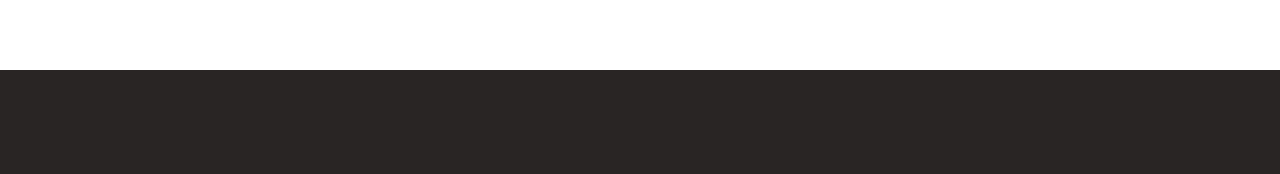
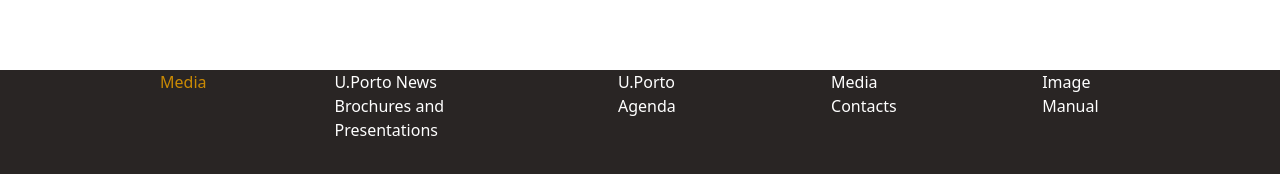
Before and after one commit to tuyishimejohnson/gate_website_clone, a website: page src/index.html in a window 1280 px wide. Shown: the part 4202-4376 px from the top of the page. Drawn offline with Linux system fonts and the light colour scheme.

Commit message:
Added links to the footer

```diff
--- a/src/index.html
+++ b/src/index.html
@@ -284,11 +284,24 @@
     </main>
 
 
-    <footer class=" bg-stone-800 h-screen">
+    <footer class=" bg-stone-800 h-screen relative text-white px-40">
 
-        <div class="bg-no-repeat"  style="background-image: url('images/minerva_01.png');">
+        <div class="absolute top-0 flex gap-32 w-3/4">
+            <h3 class="text-yellow-600">Media</h3>
+            <div class="flex flex-col">
+                <div><a href="#">U.Porto News</a></div>
+                <div><a href="#">Brochures and Presentations</a></div>
+            </div>
 
+            <div><a href="#">
+                U.Porto Agenda</a></div>
+            <div><a href="#">
+                Media Contacts</a></div>
+            <div><a href="#">
+                Image Manual</a></div>
         </div>
+
+
 
     </footer>
 
```
Also changed, not shown: src/output.css.
